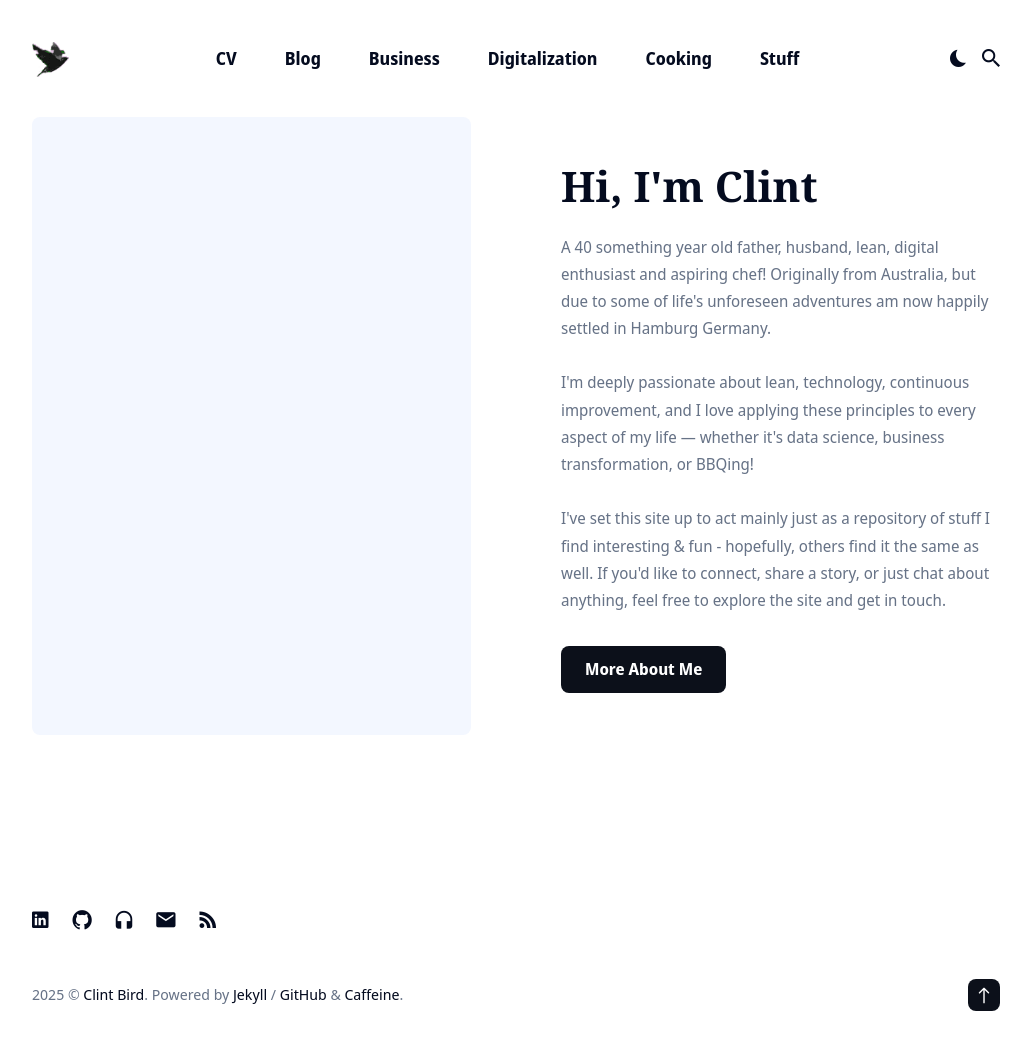
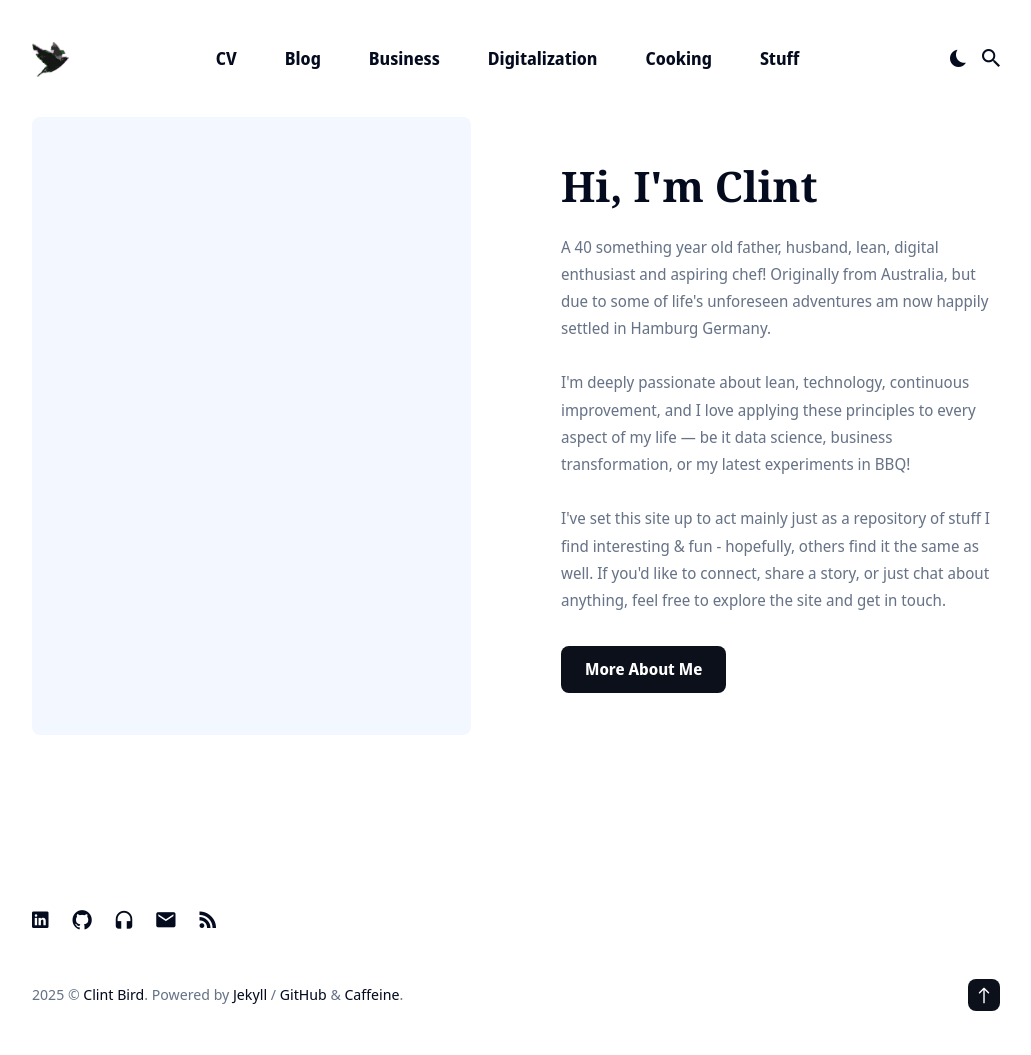
Before and after one commit to clintjb/clintjb.github.io, a Jekyll site: the page built from index.html, in a window 1280 px wide. Shown: the whole page, without its empty margins (124-1155 px from the left). Built offline with Jekyll 4.4.1, drawn with Linux system fonts in a browser that asks for light colours; nearby versions of some CDN libraries.

Commit message:
Description Update

```diff
--- a/_data/settings.yml
+++ b/_data/settings.yml
@@ -70,7 +70,7 @@ tag__settings:
 author__section:
   enable: false
   author__section__title: Hi, I'm Clint
-  author__section__description: A 40 something year old father, husband, lean, digital enthusiast and aspiring chef! Originally from Australia, but due to some of life's unforeseen adventures am now happily settled in Hamburg Germany.<br><br>I'm deeply passionate about lean, technology, continuous improvement, and I love applying these principles to every aspect of my life — whether it's data science, business transformation, or BBQing!<br><br>I've set this site up to act mainly just as a repository of stuff I find interesting & fun - hopefully, others find it the same as well. If you'd like to connect, share a story, or just chat about anything, feel free to explore the site and get in touch.
+  author__section__description: A 40 something year old father, husband, lean, digital enthusiast and aspiring chef! Originally from Australia, but due to some of life's unforeseen adventures am now happily settled in Hamburg Germany.<br><br>I'm deeply passionate about lean, technology, continuous improvement, and I love applying these principles to every aspect of my life — be it data science, business transformation, or my latest experiments in BBQ!<br><br>I've set this site up to act mainly just as a repository of stuff I find interesting & fun - hopefully, others find it the same as well. If you'd like to connect, share a story, or just chat about anything, feel free to explore the site and get in touch.
   aurhor__section__button__text: More About Me
   aurhor__section__button__link: /cv
   author__section__big__image: /images/clint.webp
@@ -91,7 +91,7 @@ mailchimp__settings:
 
 #-------------------------------
 # Footer Settings
-footer__description: A 40 something year old father, husband, lean, digital enthusiast and aspiring chef! Originally from Australia, but due to some of life's unforeseen adventures am now happily settled in Hamburg Germany.<br><br>I'm deeply passionate about lean, technology, continuous improvement, and I love applying these principles to every aspect of my life — whether it's data science, business transformation, or BBQing!<br><br>I've set this site up to act mainly just as a repository of stuff I find interesting & fun - hopefully, others find it the same as well. If you'd like to connect, share a story, or just chat about anything, feel free to explore the site and get in touch.
+footer__description: A 40 something year old father, husband, lean, digital enthusiast and aspiring chef! Originally from Australia, but due to some of life's unforeseen adventures am now happily settled in Hamburg Germany.<br><br>I'm deeply passionate about lean, technology, continuous improvement, and I love applying these principles to every aspect of my life — be it data science, business transformation, or my latest experiments in BBQ!<br><br>I've set this site up to act mainly just as a repository of stuff I find interesting & fun - hopefully, others find it the same as well. If you'd like to connect, share a story, or just chat about anything, feel free to explore the site and get in touch.
 
 
 # Social Links
```
